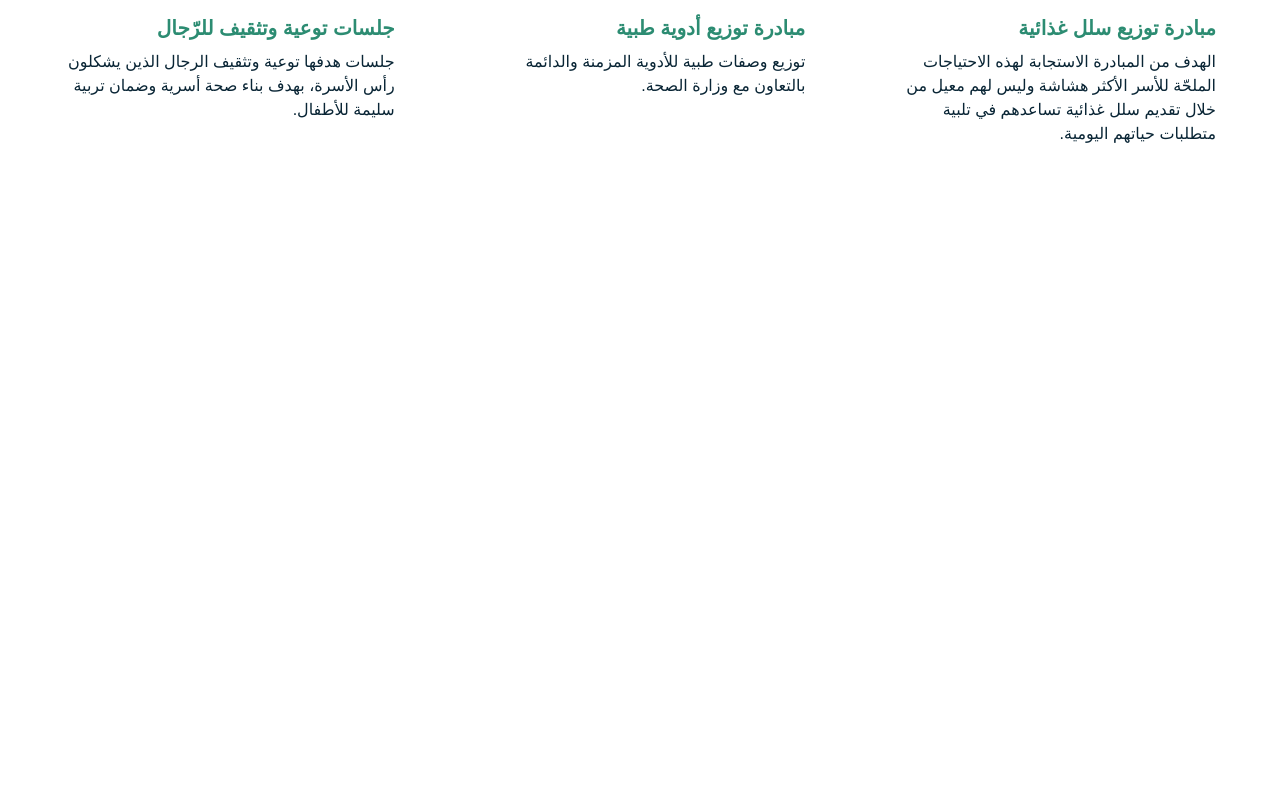
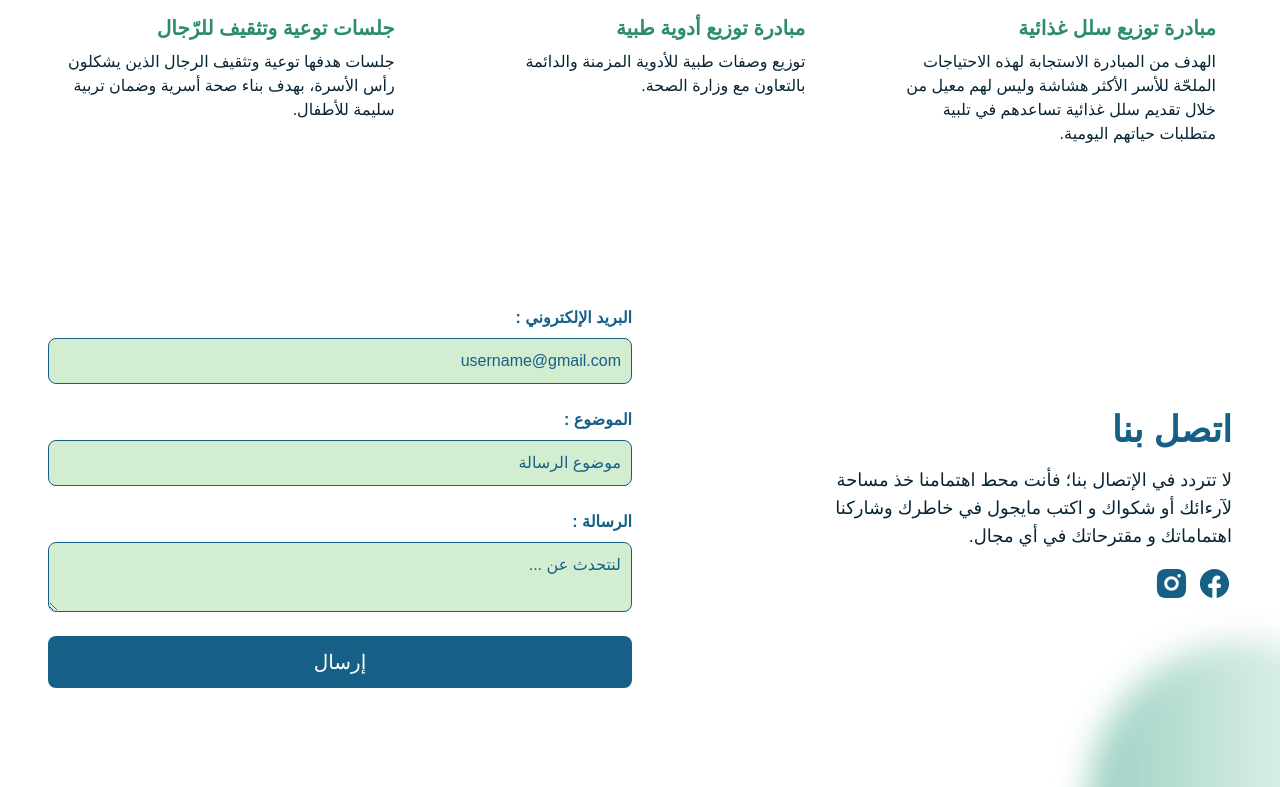
Before and after one commit to NisrinML/myfamily-website, a Next.js app: page / in a window 1280 px wide. Shown: the part 2010-2797 px from the top of the page. Before the commit the page ends 2188 px from the top, so only its background shows below. Built offline with nearby package versions, Linux system fonts and the light colour scheme.

Commit message:
Contact Endpoint : * add EmailSection * add route.js file for resend email api

```diff
--- /dev/null
+++ b/src/app/api/send/route.js
@@ -0,0 +1,25 @@
+//import { EmailTemplate } from '../../../components/EmailTemplate';
+import { Resend } from 'resend';
+
+const resend = new Resend(process.env.RESEND_API_KEY);
+
+export async function POST() {
+  try {
+    const { data, error } = await resend.emails.send({
+      from: 'Acme <www.niso2001@gmail.com>',
+      to: ['www.niso2001@gmail.com'],
+      subject: 'Hello world',
+      react: <>
+        <p>Email body</p>
+      </>,
+    });
+
+    if (error) {
+      return Response.json({ error }, { status: 500 });
+    }
+
+    return Response.json(data);
+  } catch (error) {
+    return Response.json({ error }, { status: 500 });
+  }
+}
--- /dev/null
+++ b/src/app/components/EmailSection.jsx
@@ -0,0 +1,55 @@
+import React from 'react'
+import FacebookIcon from "../../../public/images/facebook.svg"
+import InstagramIcon from "../../../public/images/instagram.svg"
+import Link from 'next/link'
+import Image from 'next/image'
+const EmailSection = () => {
+    return (
+        <section className='grid md:grid-cols-2 my-12 py-4 md:py-24 gap-4 relative'>
+<div className='bg-gradient-to-r from-[#3BA387]  to-transparent rounded-full h-80 w-80 z-0 blur-lg absolute top-3/4 -right-4 transform translate-x-1/2 -translate-1/2 opacity-50'></div>
+<div className='flex flex-col justify-center z-10'>
+                <h5 className='text-4xl font-bold mb-4 text-lightblue-light mt-4 '>اتصل بنا</h5>
+                <p className='text-darkblue-light mb-4 max-w-md text-lg'>
+                    {" "}
+                    لا تتردد في الإتصال بنا؛
+                    فأنت محط اهتمامنا خذ مساحة لآرءائك أو شكواك و اكتب مايجول في خاطرك وشاركنا اهتماماتك و مقترحاتك في أي مجال.
+                </p>
+                <div className='socials flex flex-row gap-2 '>
+                    <Link href="https://www.facebook.com/share/1PsiKS4QAu/">
+                        <Image width={35} height={35} src={FacebookIcon} alt="Facebook Icon" />
+                    </Link>
+                    <Link href="https://www.instagram.com/myfamily_foundation?igsh=MWo2dWpmZjdhM2s4Mg==">
+                        <Image width={35} height={35} src={InstagramIcon} alt="Instagram Icon" />
+                    </Link>
+                </div>
+            </div>
+            <div>
+                <form className='flex flex-col gap-6'>
+                    <div className='flex flex-col gap-2'>
+                        <label htmlFor='email' className='text-lightblue-light block text-base font-semibold'>البريد الإلكتروني :</label>
+                        <input className='bg-[#d2edd0] border rounded-lg border-lightblue-light text-darkblue-light placeholder:text-lightblue-light focus:outline-none focus:border-darkblue-light block w-full p-2.5'
+                            type='email' id="email" placeholder='username@gmail.com' required />
+
+                    </div>
+                    <div className='flex flex-col gap-2'>
+                        <label htmlFor='subject' className='text-lightblue-light block text-base font-semibold'>الموضوع :</label>
+                        <input className='bg-[#d2edd0] border rounded-lg border-lightblue-light text-darkblue-light placeholder:text-lightblue-light focus:outline-none focus:border-darkblue-light block w-full p-2.5'
+                            type='text' id="subject" placeholder='موضوع الرسالة' required />
+
+                    </div>
+                    <div className='flex flex-col gap-2'>
+                        <label htmlFor='message' className='text-lightblue-light block text-base font-semibold'>الرسالة :</label>
+                        <textarea className='bg-[#d2edd0] border rounded-lg border-lightblue-light text-darkblue-light placeholder:text-lightblue-light focus:outline-none focus:border-darkblue-light block w-full p-2.5'
+                            name="message" id="message" placeholder='لنتحدث عن ...'  required />
+
+                    </div>
+                    <button type='submit' className=' px-3 py-1 text-base md:px-6 md:py-3 md:text-xl rounded-lg w-full  text-white-light bg-lightblue-light hover:bg-bluehover-light hover:border hover:border-lightblue-light hover:text-lightblue-light'>
+                        إرسال
+                    </button>
+                </form>
+            </div>
+        </section>
+    )
+}
+
+export default EmailSection
--- a/src/app/page.js
+++ b/src/app/page.js
@@ -3,6 +3,7 @@ import HeroSection from "./components/HeroSection";
 import Navbar from "./components/Navbar";
 import AboutSection from "./components/AboutSection";
 import ProjectSection from "./components/ProjectSection";
+import EmailSection from "./components/EmailSection";
 
 export default function Home() {
   return (
@@ -12,6 +13,7 @@ export default function Home() {
      <HeroSection/>
      <AboutSection/>
      <ProjectSection/>
+     <EmailSection/>
      </div>
     </main>
 
```
